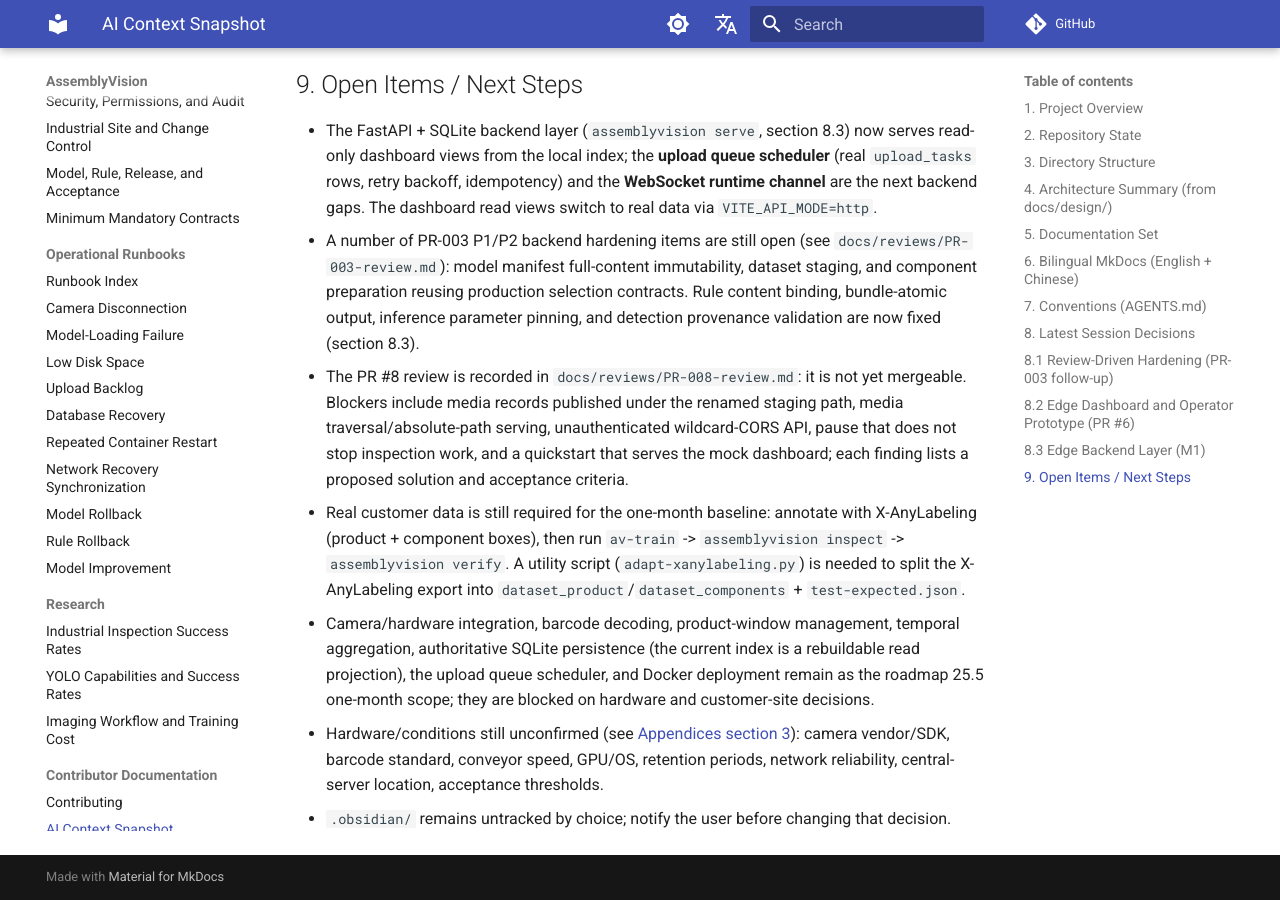
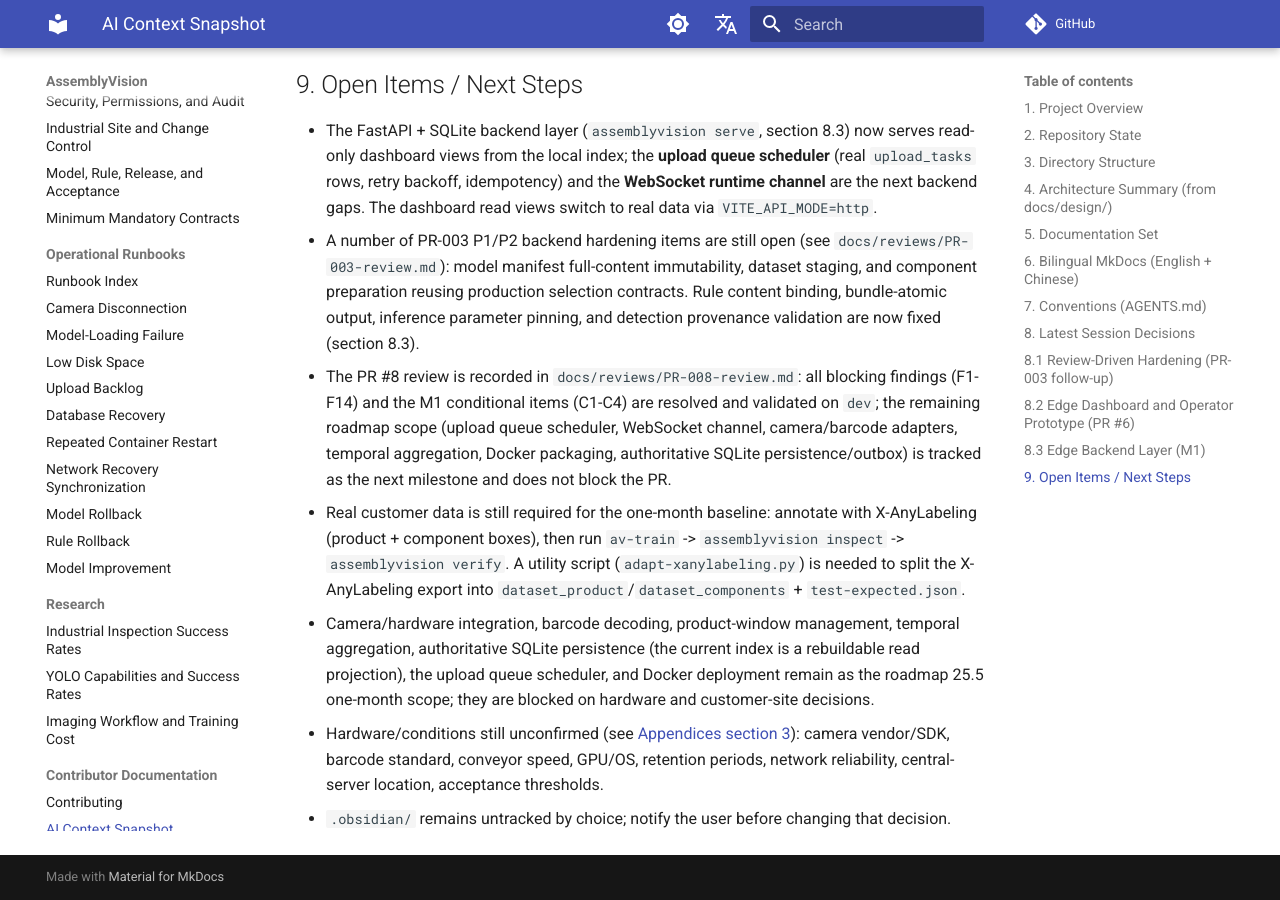
Before and after one commit to dream-studio-china/assembly-vision, an MkDocs documentation site: the page built from docs/ai/context.md, in a window 1280 px wide and 900 px high, scrolled down 8504 px. Built offline with MkDocs 1.6.1 and Material for MkDocs 9.7.7, drawn with Linux system fonts in a browser that asks for light colours; comment, search, counter and statistics services are not loaded.

Commit message:
docs: update PR-008 status and M1 uploads scope
The AI context snapshot now records that all PR-008 blocking findings and M1
conditional items are resolved on dev instead of listing stale blockers, and
the quickstart route table labels the uploads page as read-only in M1 (manual
retry is not exposed).

```diff
--- a/docs/ai/context.md
+++ b/docs/ai/context.md
@@ -330,12 +330,12 @@ dashboard views can display real CLI inspection results:
   dataset staging, and component preparation reusing production selection
   contracts. Rule content binding, bundle-atomic output, inference parameter
   pinning, and detection provenance validation are now fixed (section 8.3).
-- The PR #8 review is recorded in `docs/reviews/PR-008-review.md`: it is not
-  yet mergeable. Blockers include media records published under the renamed
-  staging path, media traversal/absolute-path serving, unauthenticated
-  wildcard-CORS API, pause that does not stop inspection work, and a quickstart
-  that serves the mock dashboard; each finding lists a proposed solution and
-  acceptance criteria.
+- The PR #8 review is recorded in `docs/reviews/PR-008-review.md`: all blocking
+  findings (F1-F14) and the M1 conditional items (C1-C4) are resolved and
+  validated on `dev`; the remaining roadmap scope (upload queue scheduler,
+  WebSocket channel, camera/barcode adapters, temporal aggregation, Docker
+  packaging, authoritative SQLite persistence/outbox) is tracked as the next
+  milestone and does not block the PR.
 - Real customer data is still required for the one-month baseline: annotate with
   X-AnyLabeling (product + component boxes), then run `av-train` ->
   `assemblyvision inspect` -> `assemblyvision verify`. A utility script
```
Also changed, not shown: QUICKSTART.md (+1 -1 lines).
